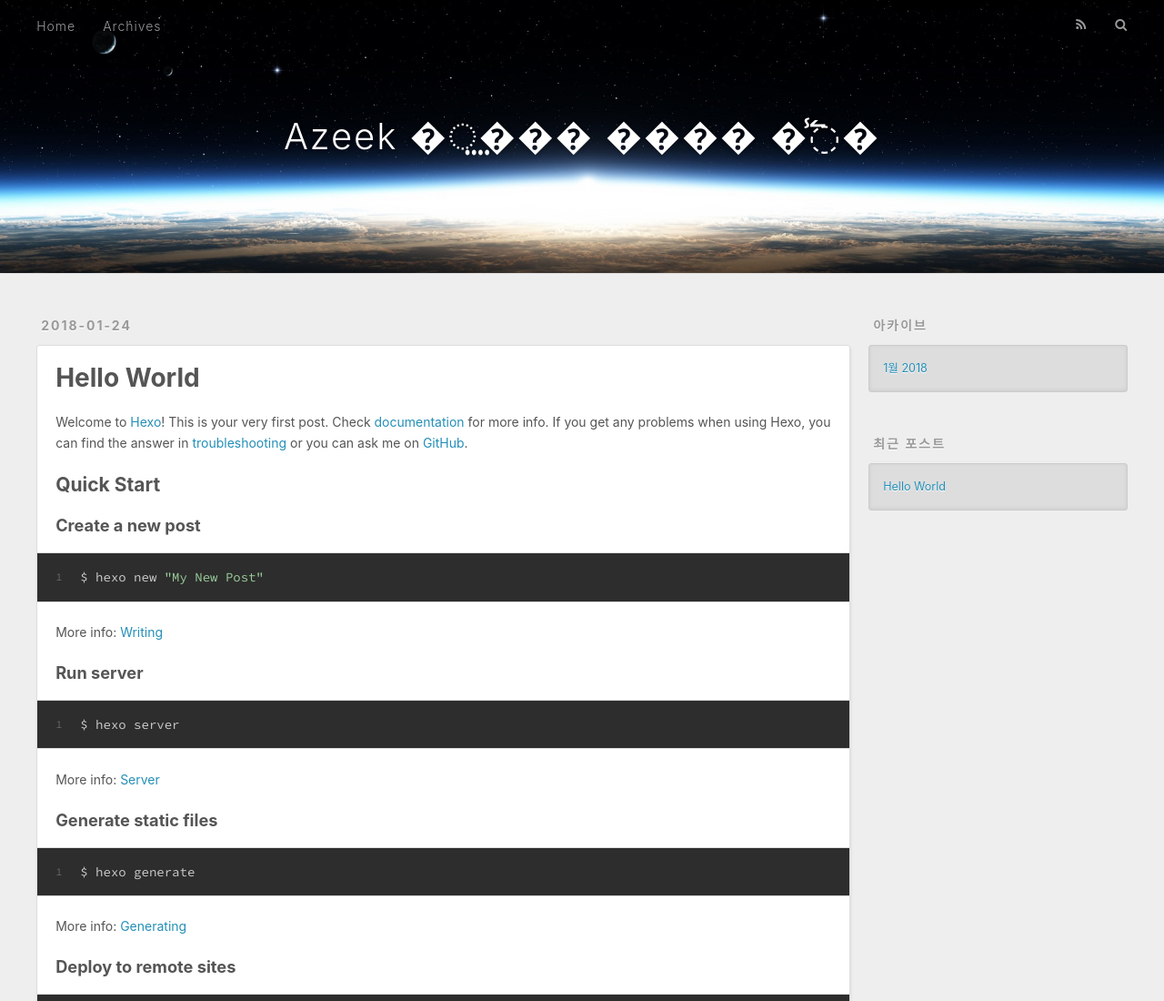
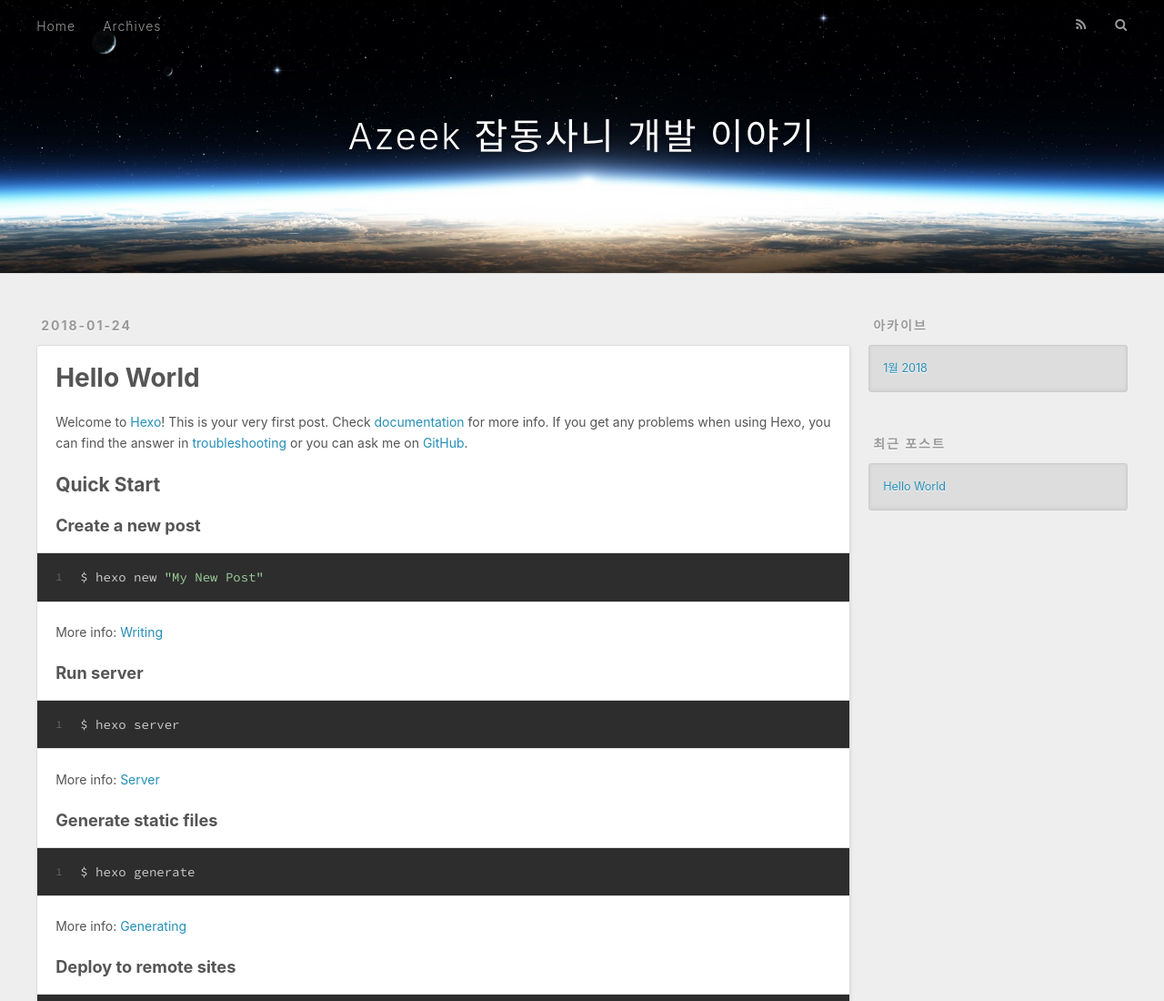
Before and after one commit to azeek/azeek.github.io, a plain HTML site: page index.html in a window 1280 px wide. Shown: the top 1100 px of the page at 91% size. Drawn offline with nearby package versions, Linux system fonts and the light colour scheme.

Commit message:
Site updated: 2018-01-24 20:21:07

```diff
--- a/index.html
+++ b/index.html
@@ -5,17 +5,17 @@
 
 
 
-  <title>Azeek �⵿��� ���� �̾߱�</title>
+  <title>Azeek 잡동사니 개발 이야기</title>
   <meta name="viewport" content="width=device-width, initial-scale=1, maximum-scale=1">
   <meta property="og:type" content="website">
-<meta property="og:title" content="Azeek �⵿��� ���� �̾߱�">
+<meta property="og:title" content="Azeek 잡동사니 개발 이야기">
 <meta property="og:url" content="https://azeek.github.io/index.html">
-<meta property="og:site_name" content="Azeek �⵿��� ���� �̾߱�">
+<meta property="og:site_name" content="Azeek 잡동사니 개발 이야기">
 <meta property="og:locale" content="ko">
 <meta name="twitter:card" content="summary">
-<meta name="twitter:title" content="Azeek �⵿��� ���� �̾߱�">
+<meta name="twitter:title" content="Azeek 잡동사니 개발 이야기">
 
-    <link rel="alternate" href="/atom.xml" title="Azeek �⵿��� ���� �̾߱�" type="application/atom+xml">
+    <link rel="alternate" href="/atom.xml" title="Azeek 잡동사니 개발 이야기" type="application/atom+xml">
 
 
     <link rel="icon" href="/favicon.png">
@@ -34,7 +34,7 @@
   <div id="header-outer" class="outer">
     <div id="header-title" class="inner">
       <h1 id="logo-wrap">
-        <a href="/" id="logo">Azeek �⵿��� ���� �̾߱�</a>
+        <a href="/" id="logo">Azeek 잡동사니 개발 이야기</a>
       </h1>
 
     </div>
@@ -97,7 +97,7 @@
 
     </div>
     <footer class="article-footer">
-      <a data-url="https://azeek.github.io/2018/01/24/hello-world/" data-id="cjcsz7rtn0000twvc53buqbn8" class="article-share-link">공유</a>
+      <a data-url="https://azeek.github.io/2018/01/24/hello-world/" data-id="cjcszag5l0000isvcfekcb667" class="article-share-link">공유</a>
 
 
     </footer>
```
Also changed, not shown: 2018/01/24/hello-world/index.html (+5 -5 lines), archives/2018/01/index.html (+6 -6 lines), archives/2018/index.html (+6 -6 lines), archives/index.html (+6 -6 lines).
